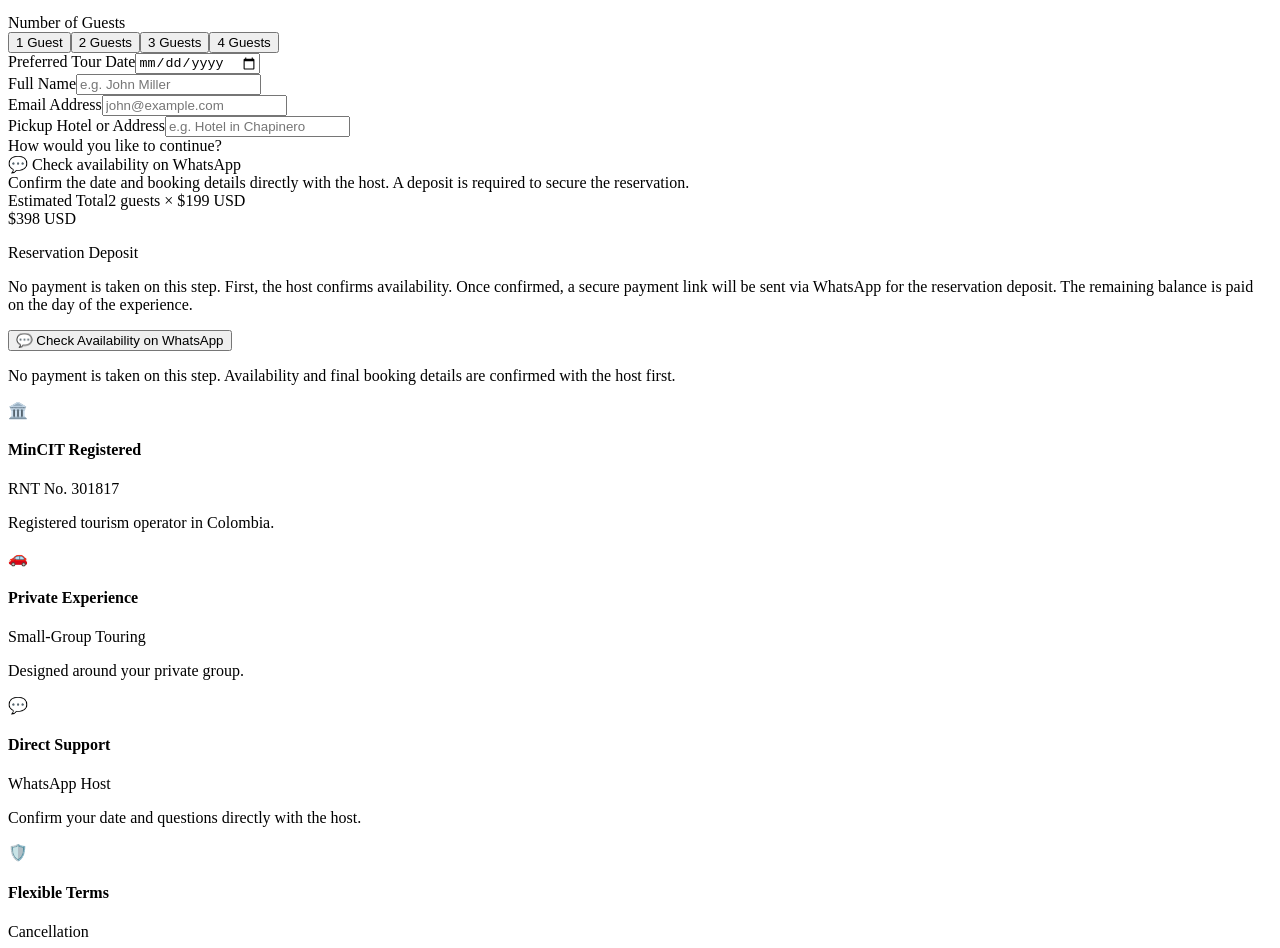
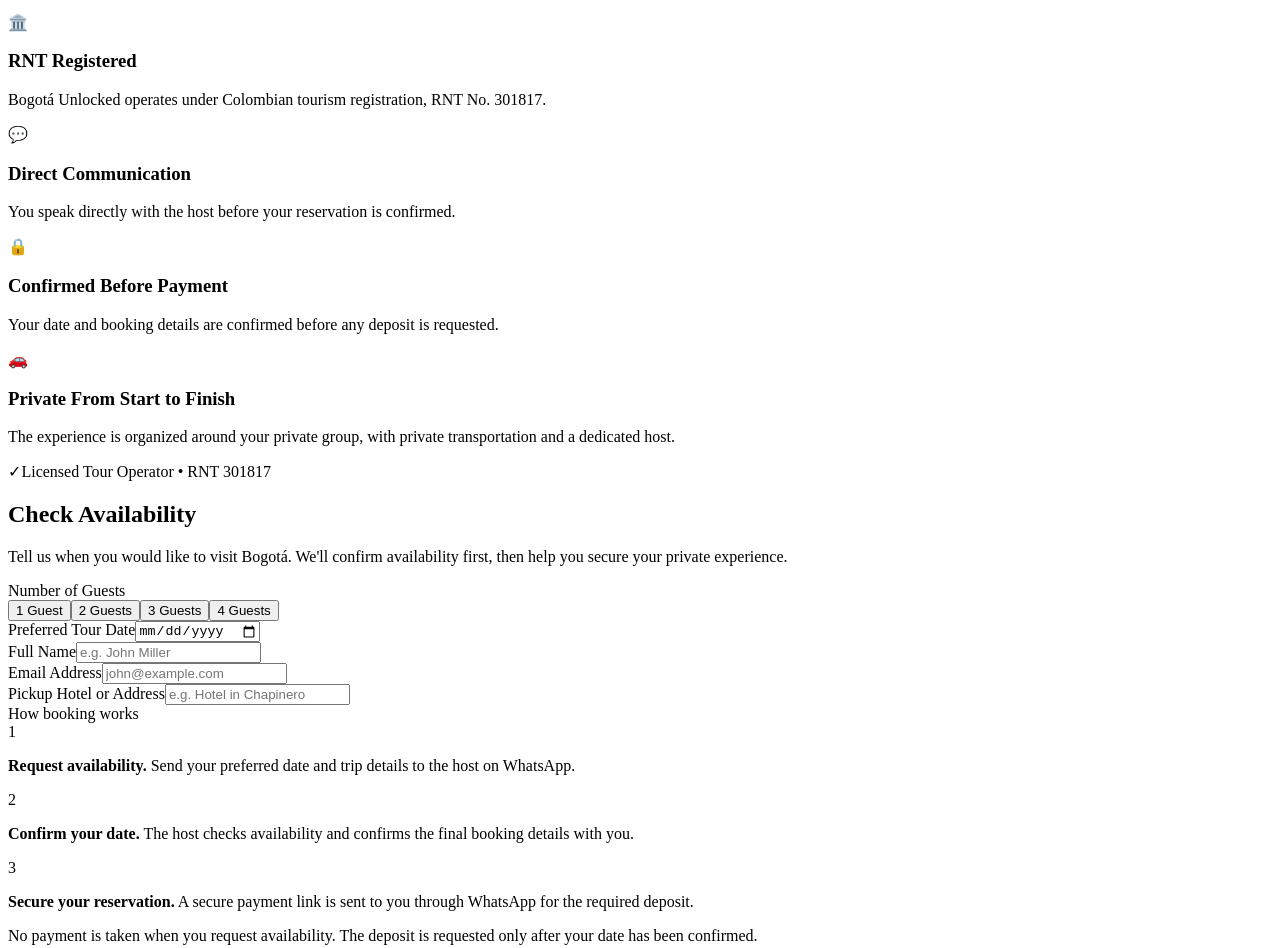
Before and after one commit to santibegi15/Bogota-unlocked, a Next.js app: page / in a window 1280 px wide. Shown: the part 4744-5692 px from the top of the page. Built offline with nearby package versions, Linux system fonts and the light colour scheme.

Commit message:
Clarify reservation process and add booking confidence section
Updated reservation process details to clarify that availability will be confirmed before requiring a deposit. Added a new section emphasizing booking confidence and direct communication with the host.

```diff
--- a/app/page.js
+++ b/app/page.js
@@ -34,7 +34,7 @@
 Pickup location: ${formData.pickupLocation}
 Estimated total: $${totalPrice} USD
 
-I understand that a deposit is required to confirm the reservation.`;
+I understand that availability will be confirmed first and that a deposit is required to secure the reservation.`;
 
     window.open(
       `https://wa.me/573152551212?text=${encodeURIComponent(message)}`,
@@ -66,7 +66,7 @@
     {
       question: 'What happens after I request a date?',
       answer:
-        'Your request opens WhatsApp with the details you entered. The host can then confirm availability and coordinate the final booking details with you. Once availability is confirmed, a secure payment link will be sent via WhatsApp for the reservation deposit.',
+        'Your request opens WhatsApp with the details you entered. The host will confirm availability first. Once your date is confirmed, a secure payment link will be sent to you through WhatsApp for the required deposit. Your reservation is secured once the deposit is paid.',
     },
     {
       question: 'What happens if the weather changes?',
@@ -702,8 +702,8 @@
             </a>
 
             <p className="text-[11px] text-[#786E65] text-center mt-4 leading-relaxed">
-              Final availability is confirmed directly with the host before
-              payment.
+              Final availability is confirmed directly with the host. A deposit
+              is required to secure the reservation.
             </p>
 
           </div>
@@ -756,6 +756,79 @@
         </div>
       </section>
 
+      {/* BOOKING CONFIDENCE */}
+      <section className="py-16 sm:py-20 px-5 sm:px-6 bg-[#FDFBF7] border-t border-[#EAE4DC]">
+
+        <div className="max-w-6xl mx-auto">
+
+          <div className="text-center max-w-2xl mx-auto mb-12">
+
+            <span className="text-[10px] sm:text-xs uppercase font-bold tracking-widest text-[#C85A32]">
+              Travel With Confidence
+            </span>
+
+            <h2 className="font-serif text-3xl sm:text-4xl font-bold text-[#2C2523] mt-2">
+              A private experience, handled personally.
+            </h2>
+
+            <p className="text-sm sm:text-base text-[#5C534E] mt-4 leading-relaxed">
+              Bogotá Unlocked is designed for travelers who want a private,
+              well-organized day with direct communication before they book.
+            </p>
+
+          </div>
+
+          <div className="grid grid-cols-1 sm:grid-cols-2 lg:grid-cols-4 gap-5">
+
+            <div className="border border-[#EAE4DC] rounded-xl p-6 bg-[#F7F4EE]">
+              <div className="text-2xl mb-4">🏛️</div>
+              <h3 className="font-serif text-xl font-bold mb-2">
+                RNT Registered
+              </h3>
+              <p className="text-sm text-[#5C534E] leading-relaxed">
+                Bogotá Unlocked operates under Colombian tourism registration,
+                RNT No. 301817.
+              </p>
+            </div>
+
+            <div className="border border-[#EAE4DC] rounded-xl p-6 bg-[#F7F4EE]">
+              <div className="text-2xl mb-4">💬</div>
+              <h3 className="font-serif text-xl font-bold mb-2">
+                Direct Communication
+              </h3>
+              <p className="text-sm text-[#5C534E] leading-relaxed">
+                You speak directly with the host before your reservation is
+                confirmed.
+              </p>
+            </div>
+
+            <div className="border border-[#EAE4DC] rounded-xl p-6 bg-[#F7F4EE]">
+              <div className="text-2xl mb-4">🔒</div>
+              <h3 className="font-serif text-xl font-bold mb-2">
+                Confirmed Before Payment
+              </h3>
+              <p className="text-sm text-[#5C534E] leading-relaxed">
+                Your date and booking details are confirmed before any deposit
+                is requested.
+              </p>
+            </div>
+
+            <div className="border border-[#EAE4DC] rounded-xl p-6 bg-[#F7F4EE]">
+              <div className="text-2xl mb-4">🚗</div>
+              <h3 className="font-serif text-xl font-bold mb-2">
+                Private From Start to Finish
+              </h3>
+              <p className="text-sm text-[#5C534E] leading-relaxed">
+                The experience is organized around your private group, with
+                private transportation and a dedicated host.
+              </p>
+            </div>
+
+          </div>
+
+        </div>
+      </section>
+
       {/* RESERVATION */}
       <section
         id="reserve"
@@ -777,7 +850,7 @@
 
             <p className="text-sm text-[#786E65] mt-2 leading-relaxed">
               Tell us when you would like to visit Bogotá. We'll confirm
-              availability and help you finalize your private experience.
+              availability first, then help you secure your private experience.
             </p>
 
           </div>
@@ -916,29 +989,51 @@
 
             </div>
 
-            {/* BOOKING METHOD */}
-            <div>
+            {/* RESERVATION PROCESS */}
+            <div className="rounded-xl border border-[#EAE4DC] bg-[#F7F4EE] p-5">
 
-              <label className="block text-xs font-bold uppercase tracking-wider text-[#5C534E] mb-2">
-                How would you like to continue?
-              </label>
+              <div className="text-xs font-bold uppercase tracking-wider text-[#C85A32] mb-3">
+                How booking works
+              </div>
 
-              <div className="grid grid-cols-1 gap-2">
+              <div className="space-y-3 text-sm text-[#5C534E]">
 
-                <div className="p-4 rounded-md border border-[#C85A32] bg-[#FDFBF7] shadow-sm">
+                <div className="flex gap-3">
+                  <span className="shrink-0 w-6 h-6 rounded-full bg-[#C85A32] text-white text-xs font-bold flex items-center justify-center">
+                    1
+                  </span>
+                  <p>
+                    <strong className="text-[#2C2523]">Request availability.</strong>{' '}
+                    Send your preferred date and trip details to the host on WhatsApp.
+                  </p>
+                </div>
 
-                  <div className="font-semibold text-sm text-[#2C2523]">
-                    💬 Check availability on WhatsApp
-                  </div>
+                <div className="flex gap-3">
+                  <span className="shrink-0 w-6 h-6 rounded-full bg-[#C85A32] text-white text-xs font-bold flex items-center justify-center">
+                    2
+                  </span>
+                  <p>
+                    <strong className="text-[#2C2523]">Confirm your date.</strong>{' '}
+                    The host checks availability and confirms the final booking details with you.
+                  </p>
+                </div>
 
-                  <div className="text-xs text-[#786E65] mt-1">
-                    Confirm the date and booking details directly with the host.
-                    A deposit is required to secure the reservation.
-                  </div>
-
+                <div className="flex gap-3">
+                  <span className="shrink-0 w-6 h-6 rounded-full bg-[#C85A32] text-white text-xs font-bold flex items-center justify-center">
+                    3
+                  </span>
+                  <p>
+                    <strong className="text-[#2C2523]">Secure your reservation.</strong>{' '}
+                    A secure payment link is sent to you through WhatsApp for the required deposit.
+                  </p>
                 </div>
 
               </div>
+
+              <p className="text-[11px] text-[#786E65] mt-4 pt-4 border-t border-[#EAE4DC] leading-relaxed">
+                No payment is taken when you request availability. The deposit
+                is requested only after your date has been confirmed.
+              </p>
 
             </div>
 
@@ -963,22 +1058,6 @@
 
             </div>
 
-            {/* DEPOSIT INFO */}
-            <div className="p-4 bg-[#FFF8F2] rounded-md border border-[#E8CBB9]">
-
-              <p className="text-xs font-bold uppercase tracking-wider text-[#C85A32] mb-2">
-                Reservation Deposit
-              </p>
-
-              <p className="text-xs text-[#5C534E] leading-relaxed">
-                No payment is taken on this step. First, the host confirms
-                availability. Once confirmed, a secure payment link will be
-                sent via WhatsApp for the reservation deposit. The remaining
-                balance is paid on the day of the experience.
-              </p>
-
-            </div>
-
             {/* CTA */}
             <button
               type="submit"
@@ -988,8 +1067,9 @@
             </button>
 
             <p className="text-[11px] text-[#786E65] text-center leading-relaxed">
-              No payment is taken on this step. Availability and final booking
-              details are confirmed with the host first.
+              No payment is taken when you request availability. After your date
+              is confirmed, a secure payment link will be sent through WhatsApp
+              for the required deposit.
             </p>
 
           </form>
```
